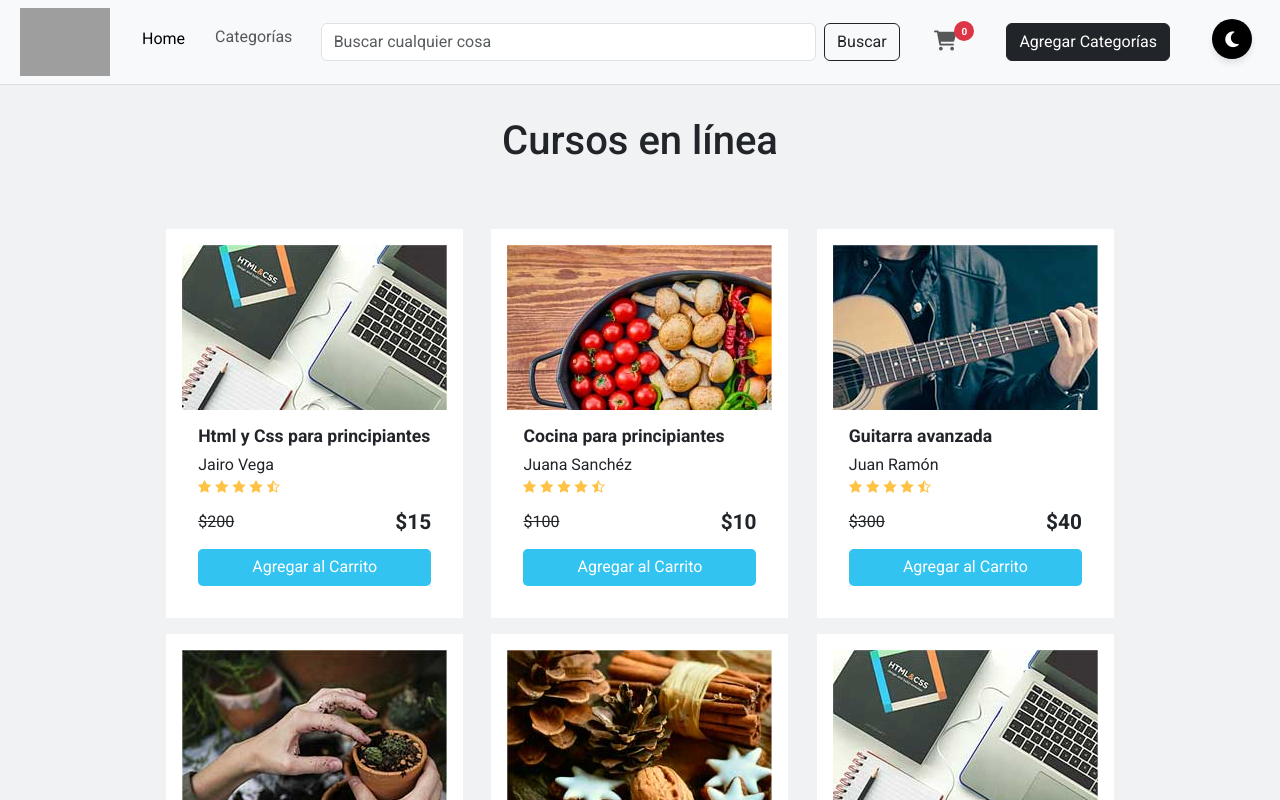
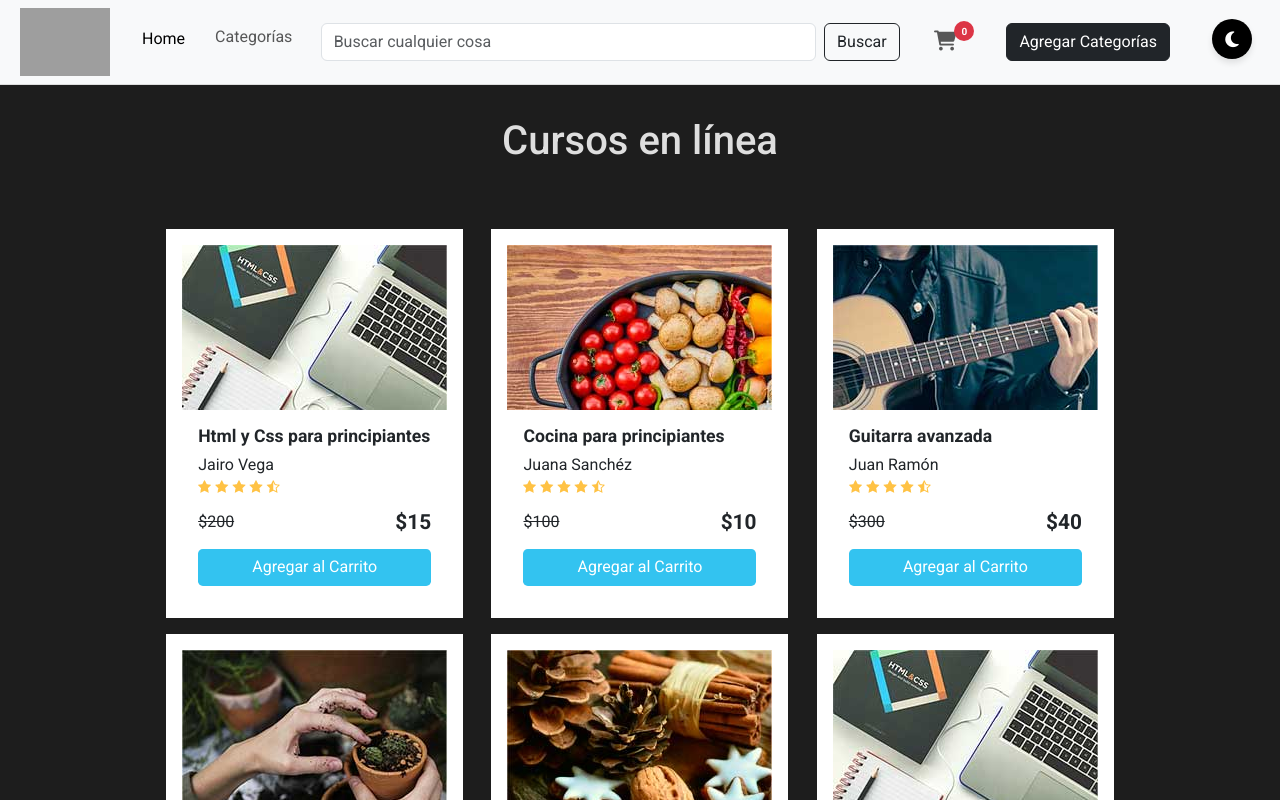
Before and after one commit to mejia201/Actividad2-grupo8, a plain HTML site: page index.html in a window 1280 px wide. Both pictures are taken after a click on the button 1231 px from the left and 38 px from the top of the page. Shown: the top 800 px of the page. Drawn offline with nearby package versions, Linux system fonts and the light colour scheme; some packages are replaced by stand-ins of ours; grey boxes are pictures that could not be loaded; a script that the page names is missing.

Commit message:
Se agrego en archivo main.js el cambio de color de fondo y titulo para el modo socuro. En el index se agrego un div al inicio y al final del html para que el cambio fuera en toda la pagina

```diff
--- a/assets/css/style.css
+++ b/assets/css/style.css
@@ -96,6 +96,7 @@ body {
   justify-content: center;
   box-shadow: 0 4px 6px rgba(0, 0, 0, 0.1);
 }
+
 
 #darkModeButton .fas {
   color: #ffffff;
--- a/assets/javascript/main.js
+++ b/assets/javascript/main.js
@@ -164,3 +164,14 @@ const CantCarrito = document.querySelector("#cantidad");
 function actualizarCantidadCarrito() {
     CantCarrito.textContent = articulosCarrito.length;
 }
+
+
+
+
+//Activar Modo Oscuro con el btn darkModeButton
+function changeColor(){
+
+    let bg = document.getElementById("container").style.background = "#1d1d1d";
+    let title =document.getElementById("titulo").style.color = "#dedede"
+
+}
--- a/index.html
+++ b/index.html
@@ -1,5 +1,6 @@
 <!DOCTYPE html>
 <html lang="en">
+  <div id="container" class="changeBG">
 
 <head>
   <meta charset="UTF-8">
@@ -27,7 +28,6 @@
 </head>
 
 <body>
-
 
   <nav class="navbar navbar-expand-lg bg-body-tertiary">
     <div class="container-fluid">
@@ -91,11 +91,13 @@
                   <button class="btn btn-dark ms-3" data-bs-toggle="modal" data-bs-target="#CategoriasModal">Agregar Categorías</button>
                 </li>
 
-                <li class="nav-item me-3 mt-1">
-                  <button id="darkModeButton" class="btn btn-outline-light ms-3">
-                    <i id="darkModeIcon" class="fas fa-moon"></i>
-                  </button>
-                </li>
+
+                    <li class="nav-item me-3 mt-1">
+                      <button type="button" id="darkModeButton" onclick="changeColor()" class="btn btn-outline-light ms-3">
+                        <i id="darkModeIcon" class="fas fa-moon"></i>
+                      </button>
+                    </li>
+
 
 
             </ul>
@@ -108,7 +110,7 @@
   <main class="main">
     <!-- ========== cards ========== -->
 
-    <h1 class="titulo">Cursos en línea</h1>
+    <h1 id="titulo" class="titulo">Cursos en línea</h1>
     <section class="cursos" id="listaCursos">
 
       <article class="caja">
@@ -297,5 +299,6 @@ const AlertMessage = (mensaje, tipo) => {
   <script src="/assets/javascript/main.js"></script>
 
 </body>
+</div>
 
 </html>
```
